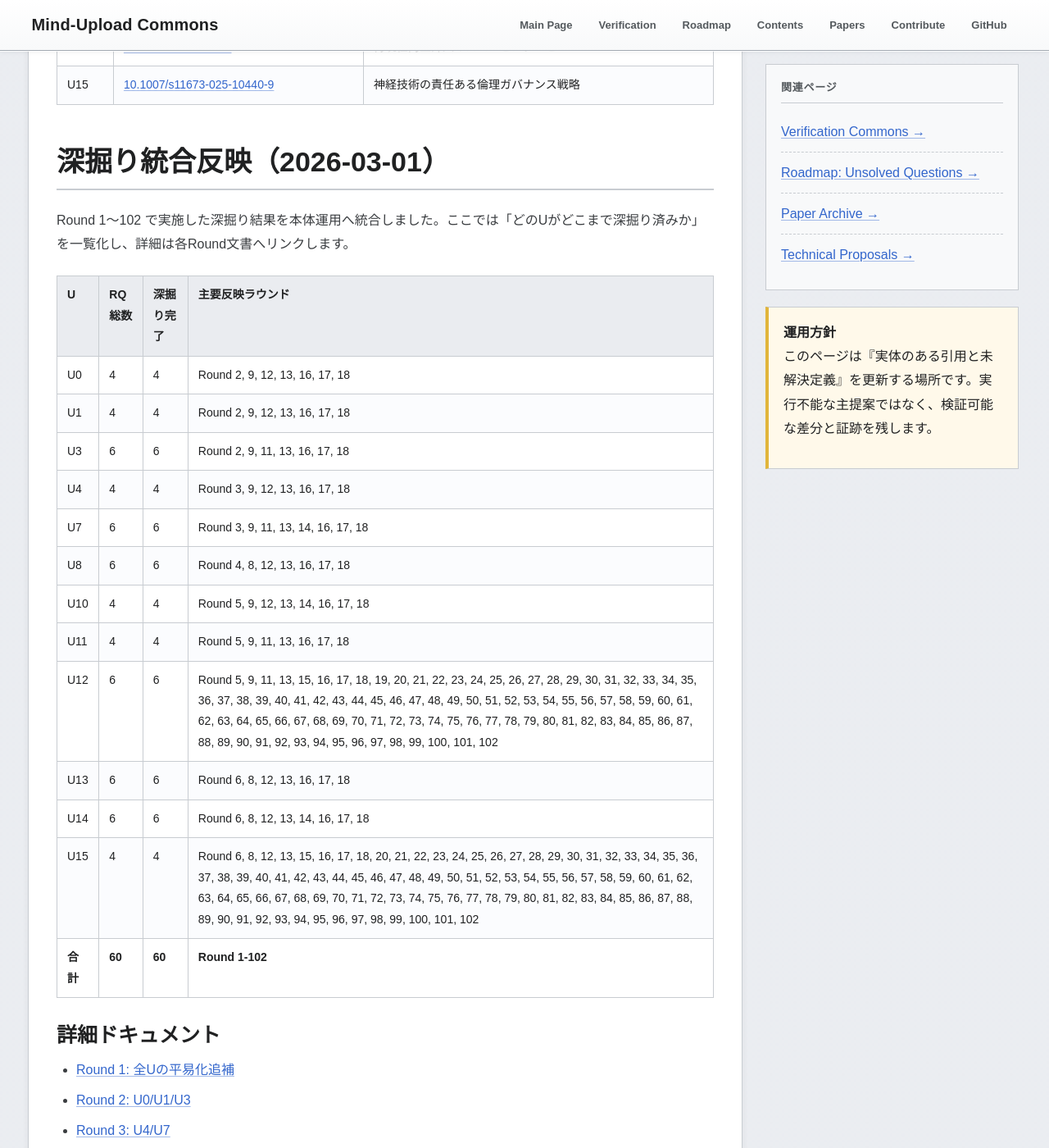
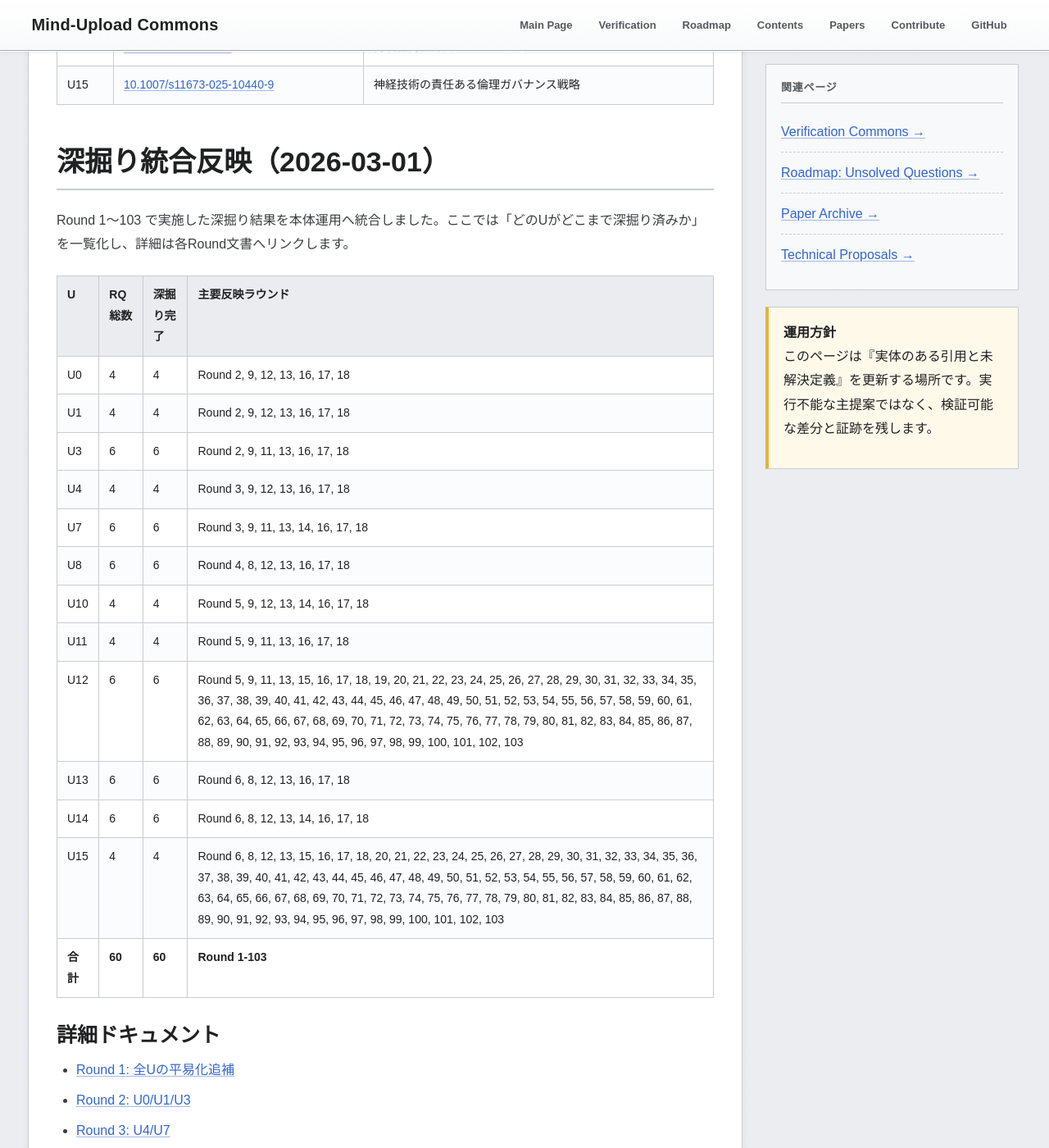
Before and after one commit to yasufumi-nakata/eegflow, a Jekyll site: the page built from research_harvest_50.md, in a window 1280 px wide and 1400 px high, scrolled down 6243 px. Shown: the whole window at 82% size. Built offline with Jekyll 4.4.1, drawn with Linux system fonts in a browser that asks for light colours; some of the changed text lies outside the part shown.

Commit message:
Add Round 103 follow-up reconnect follow-up ledger and watch resync gate

```diff
--- a/research_harvest_50.md
+++ b/research_harvest_50.md
@@ -156,7 +156,7 @@
 <section class="section" id="deepening-integration-20260301">
 <h2 class="section-title">深掘り統合反映（2026-03-01）</h2>
 <p>
-Round 1〜102 で実施した深掘り結果を本体運用へ統合しました。ここでは「どのUがどこまで深掘り済みか」を一覧化し、詳細は各Round文書へリンクします。
+Round 1〜103 で実施した深掘り結果を本体運用へ統合しました。ここでは「どのUがどこまで深掘り済みか」を一覧化し、詳細は各Round文書へリンクします。
 </p>
 <table class="data-table">
 <thead><tr><th>U</th><th>RQ総数</th><th>深掘り完了</th><th>主要反映ラウンド</th></tr></thead><tbody>
@@ -168,11 +168,11 @@
 <tr><td>U8</td><td>6</td><td>6</td><td>Round 4, 8, 12, 13, 16, 17, 18</td></tr>
 <tr><td>U10</td><td>4</td><td>4</td><td>Round 5, 9, 12, 13, 14, 16, 17, 18</td></tr>
 <tr><td>U11</td><td>4</td><td>4</td><td>Round 5, 9, 11, 13, 16, 17, 18</td></tr>
-<tr><td>U12</td><td>6</td><td>6</td><td>Round 5, 9, 11, 13, 15, 16, 17, 18, 19, 20, 21, 22, 23, 24, 25, 26, 27, 28, 29, 30, 31, 32, 33, 34, 35, 36, 37, 38, 39, 40, 41, 42, 43, 44, 45, 46, 47, 48, 49, 50, 51, 52, 53, 54, 55, 56, 57, 58, 59, 60, 61, 62, 63, 64, 65, 66, 67, 68, 69, 70, 71, 72, 73, 74, 75, 76, 77, 78, 79, 80, 81, 82, 83, 84, 85, 86, 87, 88, 89, 90, 91, 92, 93, 94, 95, 96, 97, 98, 99, 100, 101, 102</td></tr>
+<tr><td>U12</td><td>6</td><td>6</td><td>Round 5, 9, 11, 13, 15, 16, 17, 18, 19, 20, 21, 22, 23, 24, 25, 26, 27, 28, 29, 30, 31, 32, 33, 34, 35, 36, 37, 38, 39, 40, 41, 42, 43, 44, 45, 46, 47, 48, 49, 50, 51, 52, 53, 54, 55, 56, 57, 58, 59, 60, 61, 62, 63, 64, 65, 66, 67, 68, 69, 70, 71, 72, 73, 74, 75, 76, 77, 78, 79, 80, 81, 82, 83, 84, 85, 86, 87, 88, 89, 90, 91, 92, 93, 94, 95, 96, 97, 98, 99, 100, 101, 102, 103</td></tr>
 <tr><td>U13</td><td>6</td><td>6</td><td>Round 6, 8, 12, 13, 16, 17, 18</td></tr>
 <tr><td>U14</td><td>6</td><td>6</td><td>Round 6, 8, 12, 13, 14, 16, 17, 18</td></tr>
-<tr><td>U15</td><td>4</td><td>4</td><td>Round 6, 8, 12, 13, 15, 16, 17, 18, 20, 21, 22, 23, 24, 25, 26, 27, 28, 29, 30, 31, 32, 33, 34, 35, 36, 37, 38, 39, 40, 41, 42, 43, 44, 45, 46, 47, 48, 49, 50, 51, 52, 53, 54, 55, 56, 57, 58, 59, 60, 61, 62, 63, 64, 65, 66, 67, 68, 69, 70, 71, 72, 73, 74, 75, 76, 77, 78, 79, 80, 81, 82, 83, 84, 85, 86, 87, 88, 89, 90, 91, 92, 93, 94, 95, 96, 97, 98, 99, 100, 101, 102</td></tr>
-<tr><td><strong>合計</strong></td><td><strong>60</strong></td><td><strong>60</strong></td><td><strong>Round 1-102</strong></td></tr>
+<tr><td>U15</td><td>4</td><td>4</td><td>Round 6, 8, 12, 13, 15, 16, 17, 18, 20, 21, 22, 23, 24, 25, 26, 27, 28, 29, 30, 31, 32, 33, 34, 35, 36, 37, 38, 39, 40, 41, 42, 43, 44, 45, 46, 47, 48, 49, 50, 51, 52, 53, 54, 55, 56, 57, 58, 59, 60, 61, 62, 63, 64, 65, 66, 67, 68, 69, 70, 71, 72, 73, 74, 75, 76, 77, 78, 79, 80, 81, 82, 83, 84, 85, 86, 87, 88, 89, 90, 91, 92, 93, 94, 95, 96, 97, 98, 99, 100, 101, 102, 103</td></tr>
+<tr><td><strong>合計</strong></td><td><strong>60</strong></td><td><strong>60</strong></td><td><strong>Round 1-103</strong></td></tr>
 </tbody></table>
 
 <h3>詳細ドキュメント</h3>
@@ -279,6 +279,7 @@
 <li><a href="research_deepening_round100_2026-03-01.html">Round 100: フォローアップ再接続フォローアップ再評価フォローアップ安定化確認台帳とフォローアップ再接続フォローアップ再接続フォローアップ再監視ゲート固定</a></li>
 <li><a href="research_deepening_round101_2026-03-01.html">Round 101: フォローアップ再接続フォローアップ再接続フォローアップ再監視実行台帳とフォローアップ再接続フォローアップ再接続フォローアップ再評価ゲート固定</a></li>
 <li><a href="research_deepening_round102_2026-03-01.html">Round 102: フォローアップ再接続フォローアップ再接続フォローアップ再評価結果台帳とフォローアップ再接続フォローアップ再接続フォローアップ監視再同期再接続ゲート固定</a></li>
+<li><a href="research_deepening_round103_2026-03-01.html">Round 103: フォローアップ再接続フォローアップ再接続フォローアップ再評価フォローアップ台帳とフォローアップ再接続フォローアップ再接続フォローアップ監視再同期フォローアップゲート固定</a></li>
 </ul>
 
 <h3>整合性監査（証跡）</h3>
@@ -892,6 +893,12 @@
 <a href="automation/rq_regulation_reentry_followup_reconnect_followup_reconnect_followup_watch_resync_reconnect_gate_round102_2026-03-01.csv" target="_blank">rq_regulation_reentry_followup_reconnect_followup_reconnect_followup_watch_resync_reconnect_gate_round102_2026-03-01.csv</a>（問い別フォローアップ再接続フォローアップ再接続フォローアップ監視再同期再接続ゲート）
 に記録しています。
 </p>
+<p class="small">
+Round 103 のフォローアップ再接続フォローアップ再接続フォローアップ再評価フォローアップ台帳とフォローアップ再接続フォローアップ再接続フォローアップ監視再同期フォローアップゲート固定は
+<a href="automation/rq_regulation_reentry_followup_reconnect_followup_reconnect_followup_reevaluation_followup_ledger_round103_2026-03-01.csv" target="_blank">rq_regulation_reentry_followup_reconnect_followup_reconnect_followup_reevaluation_followup_ledger_round103_2026-03-01.csv</a>（問い別フォローアップ再接続フォローアップ再接続フォローアップ再評価フォローアップ台帳）と
+<a href="automation/rq_regulation_reentry_followup_reconnect_followup_reconnect_followup_watch_resync_followup_gate_round103_2026-03-01.csv" target="_blank">rq_regulation_reentry_followup_reconnect_followup_reconnect_followup_watch_resync_followup_gate_round103_2026-03-01.csv</a>（問い別フォローアップ再接続フォローアップ再接続フォローアップ監視再同期フォローアップゲート）
+に記録しています。
+</p>
 </section>
 
 <section class="section" id="u0">
```
Also changed, not shown: automation/rq_regulation_reentry_followup_reconnect_followup_reconnect_followup_reevaluation_followup_ledger_round103_2026-03-01.csv (added, +11 -0 lines), automation/rq_regulation_reentry_followup_reconnect_followup_reconnect_followup_watch_resync_followup_gate_round103_2026-03-01.csv (added, +11 -0 lines), research_deepening_continue_guide_2026-03-01.md (+6 -2 lines), research_deepening_round103_2026-03-01.md (added, +64 -0 lines).
